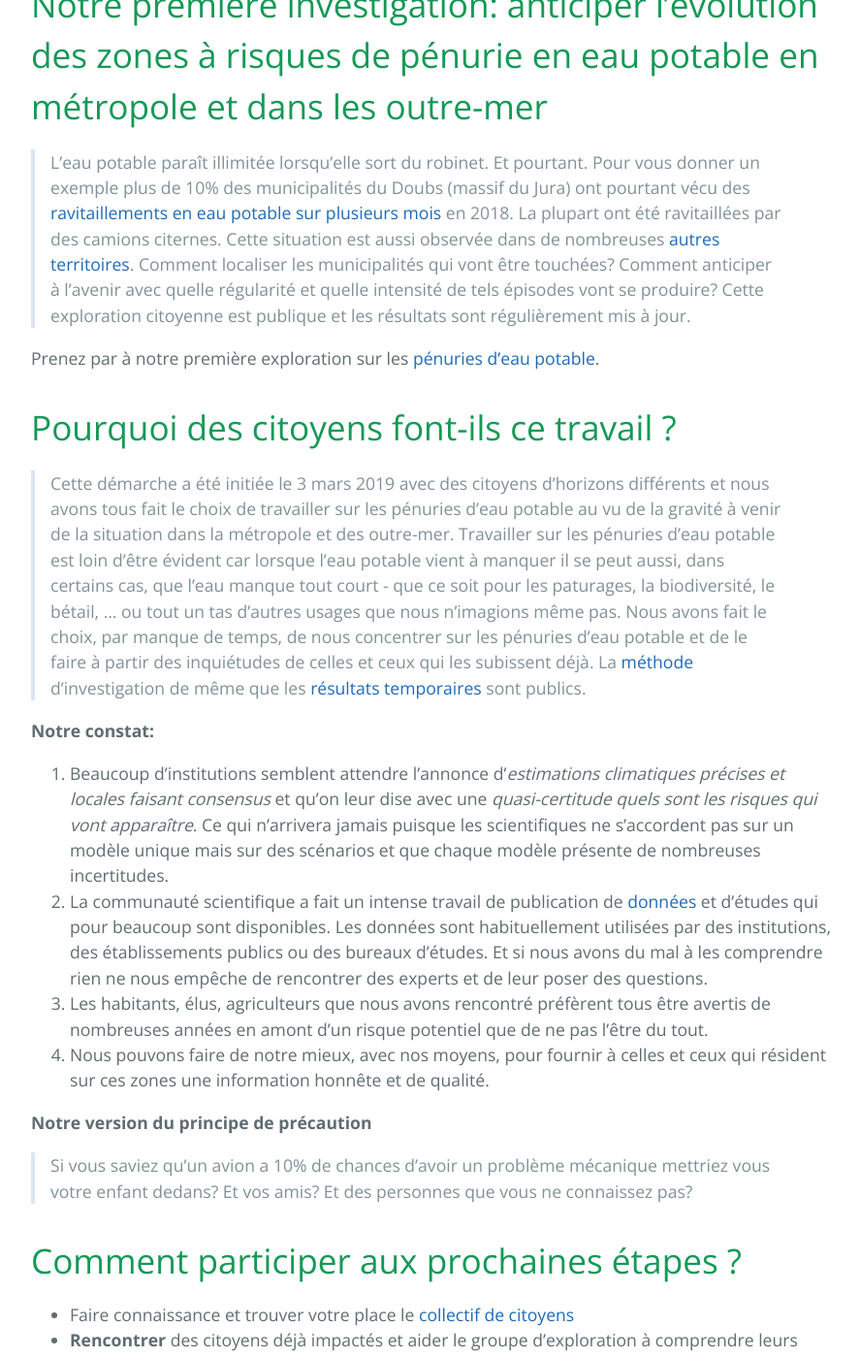
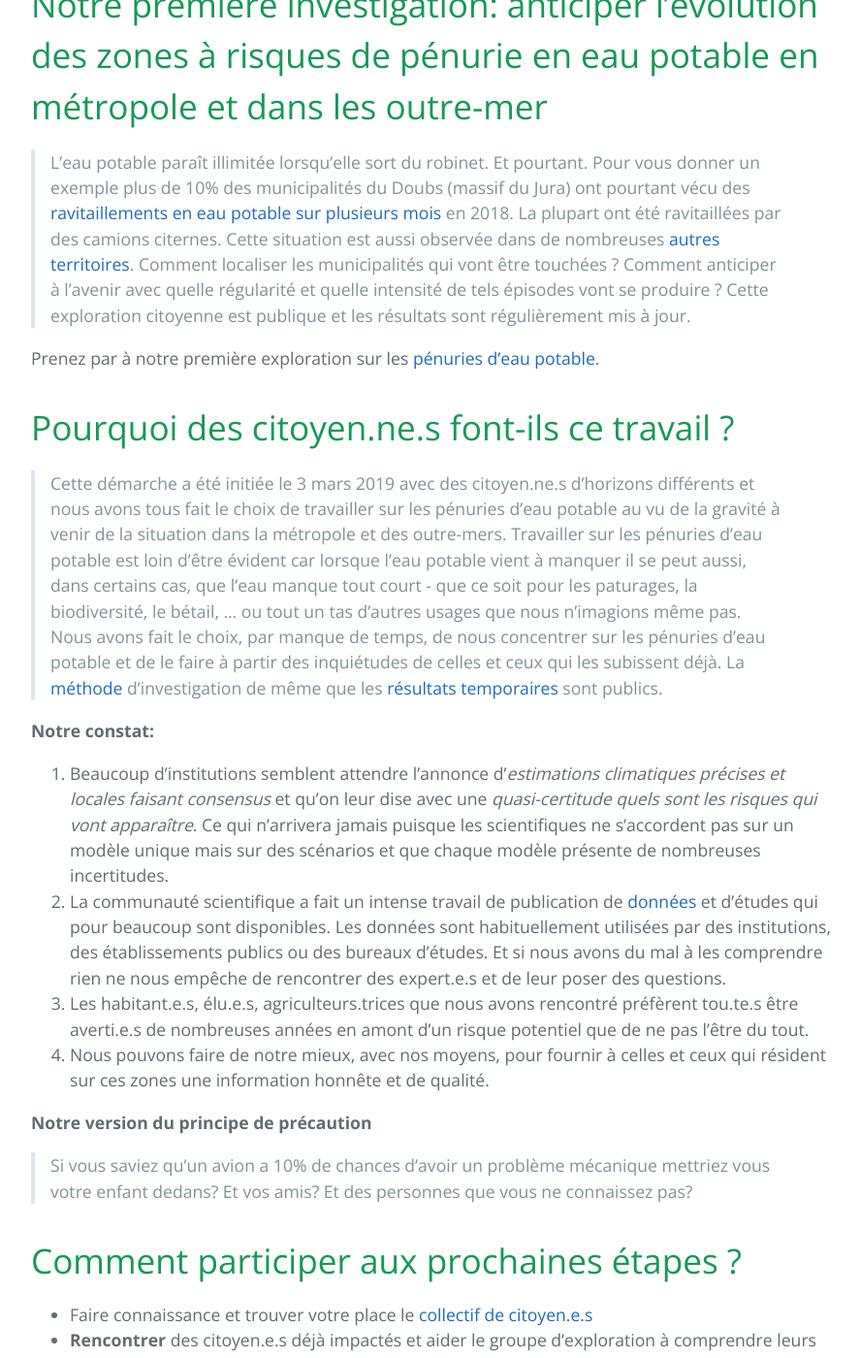
Before and after one commit to secheresses/Ancien-site, a Jekyll site: the page built from index.md, in a window 1280 px wide and 1400 px high, scrolled down 601 px. Shown: the whole window at 97% size, without its empty margins (192-1079 px from the left). Built offline with Jekyll 4.4.1, drawn with Linux system fonts in a browser that asks for light colours; some of the changed text lies outside the part shown.

Commit message:
MaJ Ecriture neutre
Mise à jour de l'article de présentation en intégrant les pronoms et accords genrés masculins et féminins plutôt que juste masculins.

```diff
--- a/index.md
+++ b/index.md
@@ -4,22 +4,22 @@ title: Changements climatiques
 description: Une démarche collaborative pour anticiper les zones à risques sur la métropole et les outre-mer.
 ---
 
-[Nous](../collectif) sommes allés à la rencontre de personnes subissant aujourd'hui déjà des impacts accentués par les dérèglements climatiques et avons décidé d'essayer d'anticiper avec eux, sur la base de [données scientifiques](../donnees), l'évolution des risques sur leur zone. Les changements climatiques amplifiant certains risques nous essayons aussi de découvrir, en amont, où seront les zones impactées à l'avenir.
+[Nous](../collectif) sommes allé.e.s à la rencontre de personnes subissant aujourd'hui déjà des impacts accentués par les dérèglements climatiques et avons décidé d'essayer d'anticiper avec eux, sur la base de [données scientifiques](../donnees), l'évolution des risques sur leur zone. Les changements climatiques amplifiant certains risques nous essayons aussi de découvrir, en amont, où seront les zones impactées à l'avenir.
 
 # Notre première investigation: anticiper l'évolution des zones à risques de pénurie en eau potable en métropole et dans les outre-mer
 
-> L'eau potable paraît illimitée lorsqu'elle sort du robinet. Et pourtant. Pour vous donner un exemple plus de 10% des municipalités du Doubs (massif du Jura) ont pourtant vécu des [ravitaillements en eau potable sur plusieurs mois](../risques-penurie-eau) en 2018. La plupart ont été ravitaillées par des camions citernes. Cette situation est aussi observée dans de nombreuses [autres territoires](../risques-penurie-eau). Comment localiser les municipalités qui vont être touchées? Comment anticiper à l'avenir avec quelle régularité et quelle intensité de tels épisodes vont se produire? Cette exploration citoyenne est publique et les résultats sont régulièrement mis à jour.
+> L'eau potable paraît illimitée lorsqu'elle sort du robinet. Et pourtant. Pour vous donner un exemple plus de 10% des municipalités du Doubs (massif du Jura) ont pourtant vécu des [ravitaillements en eau potable sur plusieurs mois](../risques-penurie-eau) en 2018. La plupart ont été ravitaillées par des camions citernes. Cette situation est aussi observée dans de nombreuses [autres territoires](../risques-penurie-eau). Comment localiser les municipalités qui vont être touchées ? Comment anticiper à l'avenir avec quelle régularité et quelle intensité de tels épisodes vont se produire ? Cette exploration citoyenne est publique et les résultats sont régulièrement mis à jour.
 
 Prenez par à notre première exploration sur les [pénuries d'eau potable](../risques-penurie-eau).
 
-# Pourquoi des citoyens font-ils ce travail ?
+# Pourquoi des citoyen.ne.s font-ils ce travail ?
 
-> Cette démarche a été initiée le 3 mars 2019 avec des citoyens d'horizons différents et nous avons tous fait le choix de travailler sur les pénuries d'eau potable au vu de la gravité à venir de la situation dans la métropole et des outre-mer. Travailler sur les pénuries d'eau potable est loin d'être évident car lorsque l'eau potable vient à manquer il se peut aussi, dans certains cas, que l'eau manque tout court - que ce soit pour les paturages, la biodiversité, le bétail, ... ou tout un tas d'autres usages que nous n'imagions même pas. Nous avons fait le choix, par manque de temps, de nous concentrer sur les pénuries d'eau potable et de le faire à partir des inquiétudes de celles et ceux qui les subissent déjà. La [méthode](../methode) d'investigation de même que les [résultats temporaires](../risques-penurie-eau) sont publics.
+> Cette démarche a été initiée le 3 mars 2019 avec des citoyen.ne.s d'horizons différents et nous avons tous fait le choix de travailler sur les pénuries d'eau potable au vu de la gravité à venir de la situation dans la métropole et des outre-mers. Travailler sur les pénuries d'eau potable est loin d'être évident car lorsque l'eau potable vient à manquer il se peut aussi, dans certains cas, que l'eau manque tout court - que ce soit pour les paturages, la biodiversité, le bétail, ... ou tout un tas d'autres usages que nous n'imagions même pas. Nous avons fait le choix, par manque de temps, de nous concentrer sur les pénuries d'eau potable et de le faire à partir des inquiétudes de celles et ceux qui les subissent déjà. La [méthode](../methode) d'investigation de même que les [résultats temporaires](../risques-penurie-eau) sont publics.
 
 **Notre constat:**
 1. Beaucoup d'institutions semblent attendre l'annonce d'*estimations climatiques précises et locales faisant consensus* et qu'on leur dise avec une *quasi-certitude quels sont les risques qui vont apparaître*. Ce qui n'arrivera jamais puisque les scientifiques ne s'accordent pas sur un modèle unique mais sur des scénarios et que chaque modèle présente de nombreuses incertitudes.
-2. La communauté scientifique a fait un intense travail de publication de [données](../donnees) et d'études qui pour beaucoup sont disponibles. Les données sont habituellement utilisées par des institutions, des établissements publics ou des bureaux d'études. Et si nous avons du mal à les comprendre rien ne nous empêche de rencontrer des experts et de leur poser des questions.
-3. Les habitants, élus, agriculteurs que nous avons rencontré préfèrent tous être avertis de nombreuses années en amont d'un risque potentiel que de ne pas l'être du tout.
+2. La communauté scientifique a fait un intense travail de publication de [données](../donnees) et d'études qui pour beaucoup sont disponibles. Les données sont habituellement utilisées par des institutions, des établissements publics ou des bureaux d'études. Et si nous avons du mal à les comprendre rien ne nous empêche de rencontrer des expert.e.s et de leur poser des questions.
+3. Les habitant.e.s, élu.e.s, agriculteurs.trices que nous avons rencontré préfèrent tou.te.s être averti.e.s de nombreuses années en amont d'un risque potentiel que de ne pas l'être du tout.
 4. Nous pouvons faire de notre mieux, avec nos moyens, pour fournir à celles et ceux qui résident sur ces zones une information honnête et de qualité.
 
 **Notre version du principe de précaution**
@@ -27,9 +27,9 @@ Prenez par à notre première exploration sur les [pénuries d'eau potable](../r
 
 # Comment participer aux prochaines étapes ?
 
-* Faire connaissance et trouver votre place le [collectif de citoyens](../collectif)
-* **Rencontrer** des citoyens déjà impactés et aider le groupe d'exploration à comprendre leurs problématiques
-* **Questionner** des experts scientifiques ou techniques et de rendre visible leurs réponses
+* Faire connaissance et trouver votre place le [collectif de citoyen.e.s](../collectif)
+* **Rencontrer** des citoyen.e.s déjà impactés et aider le groupe d'exploration à comprendre leurs problématiques
+* **Questionner** des expert.e.s scientifiques ou techniques et de rendre visible leurs réponses
 * Participer à la vérification de fiabilité des [données utilisées](../donnees)
 * Améliorer le site internet, [les tutoriels](https://github.com/anticiper/anticiper.github.io)
 * A venir: vous [former gratuitement](https://www.meetup.com/fr-FR/zones-a-risques/) à la lecture des cartes climatiques
```
